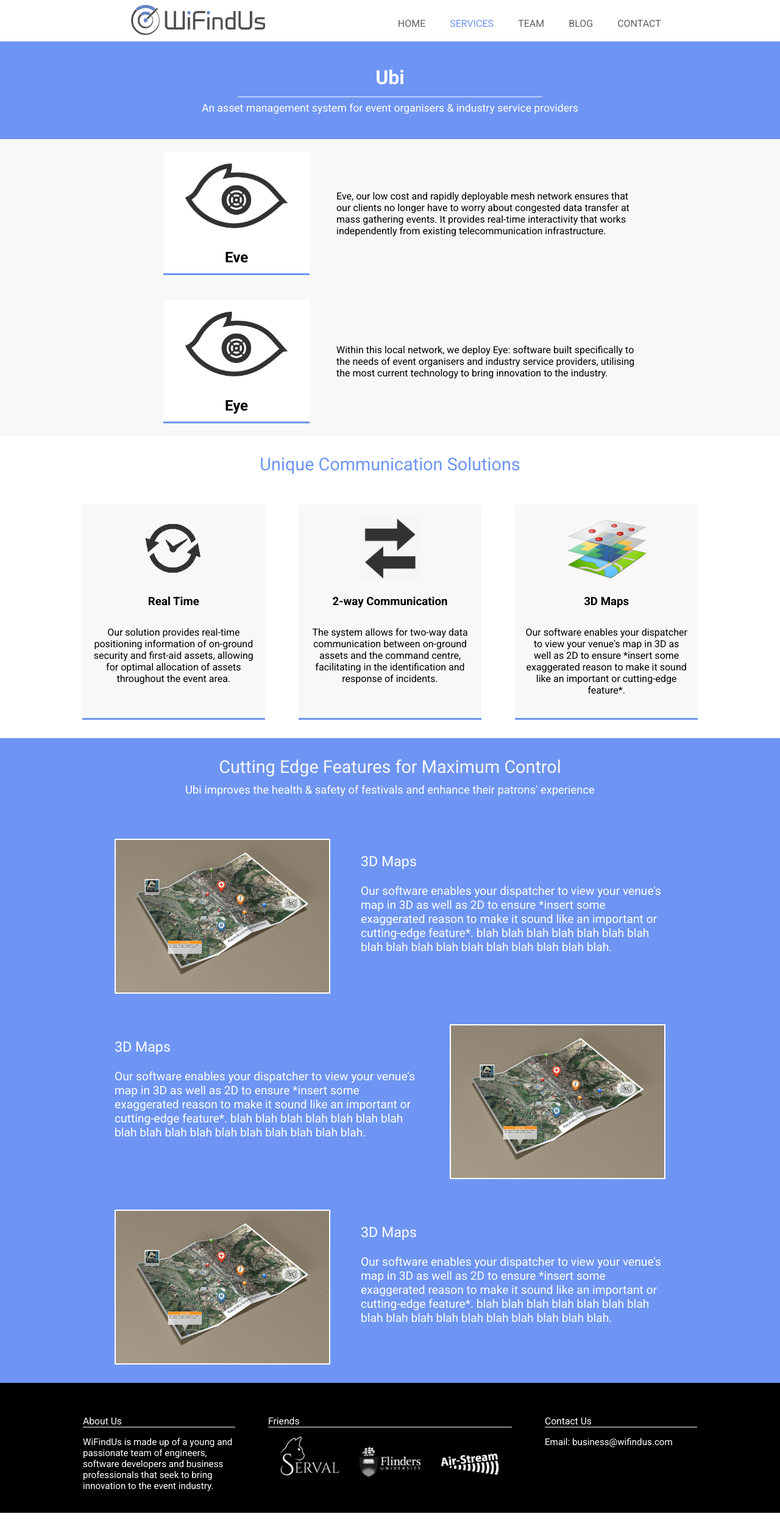
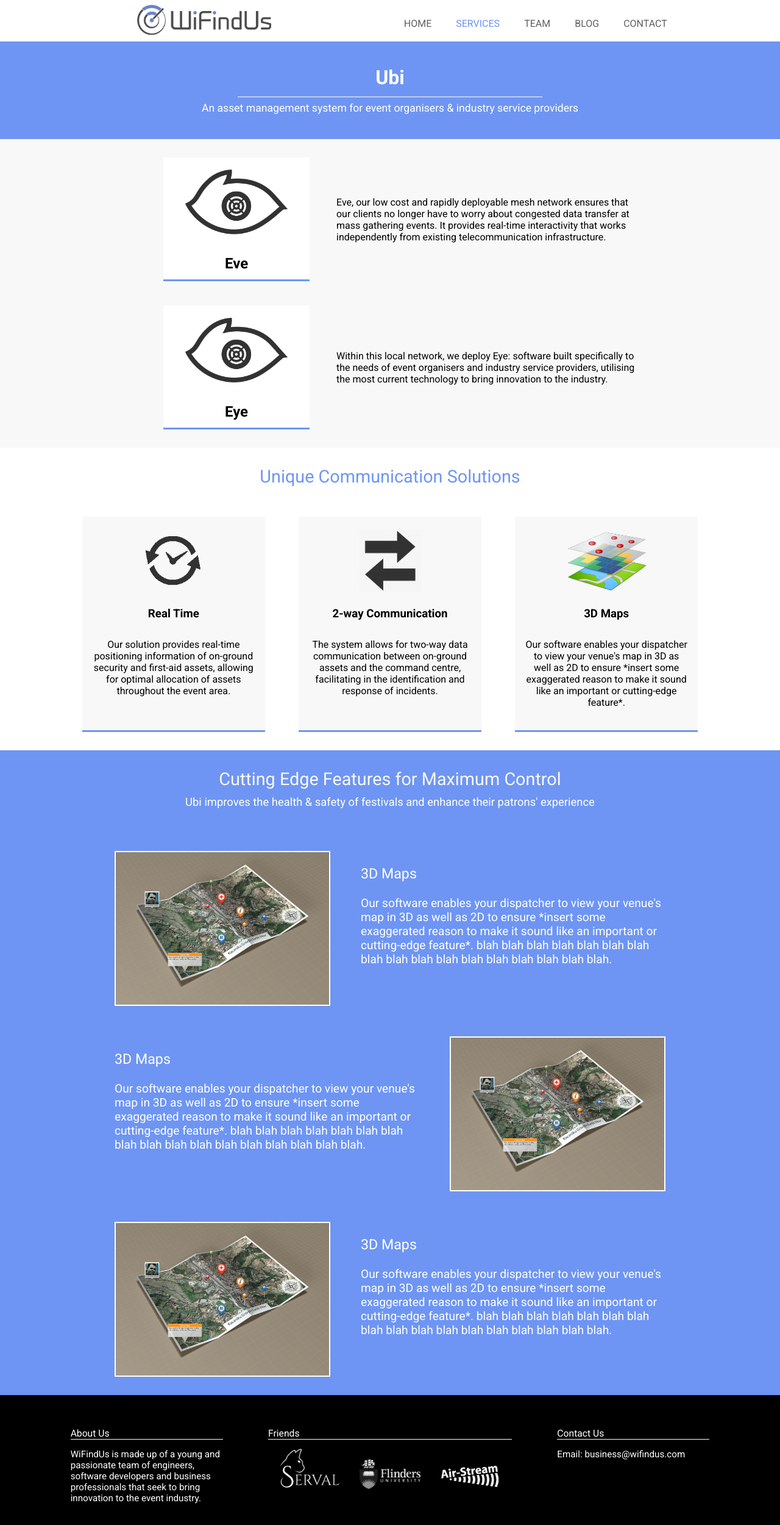
Before and after one commit to WiFindUs/wfu-website, a PHP site: page /services.html in a window 1280 px wide. Shown: the whole page at 61% size. Run offline with PHP 8.4, Linux system fonts and the light colour scheme.

Commit message:
css improvements (layout & maintainability)

```diff
--- a/600.css
+++ b/600.css
@@ -8,15 +8,15 @@
 		height: 60px;
 	}
 
-	#logo
-	{
-		margin-right: 60%;
-	}
-
 	#logo img
 	{
 		width: 200px;
 		height: auto;
+	}
+
+	#menu
+	{
+		margin-top: 10px;
 	}
 
 	/*====END OF HEADER====*/
@@ -35,22 +35,7 @@
 		width: 300px;
 		height: 350px;
 	}
-
-	.icon
-	{
-
-	}
-
-	.card h2
-	{
-
-
-	}
 	/*====END OF CARD====*/
-
-
-
-
 
 	/*====HORIZONTAL CARD LIST====*/
 	.horizontalCardList
@@ -61,22 +46,6 @@
 	.horizontalCardList .card
 	{
 		max-width: 300px;
-	}
-
-	.horizontalCardList h2
-	{
-
-	}
-
-	.horizontalCardList p
-	{
-
-
-	}
-
-	.horizontalCardList .icon
-	{
-
 	}
 
 	/*====END OF HORIZONTAL CARD LIST====*/
--- a/800.css
+++ b/800.css
@@ -10,6 +10,7 @@
 
 	#logo
 	{
+		float: none;
 		display: inline-block;
 		margin-right: 5%;
 	}
@@ -183,12 +184,6 @@
 		padding-top: 5px;
 	}
 
-	.verticalCardList .icon
-	{
-
-	}
-
-
 	.verticalCardList p
 	{
 		display: inline-block;
@@ -235,23 +230,6 @@
 		max-width: 300px;
 	}
 
-
-	.horizontalCardList h2
-	{
-
-
-	}
-
-	.horizontalCardList p
-	{
-
-	}
-
-	.horizontalCardList .icon
-	{
-
-	}
-
 	/*====END OF HORIZONTAL CARD LIST====*/
 
 
--- a/900.css
+++ b/900.css
@@ -49,17 +49,6 @@
 		width: 300px;
 		height: 350px;
 	}
-
-	.icon
-	{
-
-	}
-
-	.card h2
-	{
-
-
-	}
 	/*====END OF CARD====*/
 
 
@@ -86,16 +75,6 @@
 		height: auto;
 		/*margin-top: 20px;*/
 	}
-
-	.verticalCardList p
-	{
-
-	}
-
-	.verticalCardList .ListElem
-	{
-
-	}
 	/*====END OF VERTICAL CARD LIST====*/
 
 
@@ -118,21 +97,10 @@
 		min-width: 250px;
 	}
 
-	.horizontalCardList card h3
-	{
-
-	}
-
 	.horizontalCardList p
 	{
 		margin-top: 30px;
 	}
-
-	.horizontalCardList .icon
-	{
-
-	}
-
 	/*====END OF HORIZONTAL CARD LIST====*/
 
 	/*====FOOTER====*/
@@ -141,7 +109,7 @@
 		width: 27.77%;
 		vertical-align: top;
 		display: inline-block;
-		margin-right: 50px;
+		margin-right: 5.5%;
 		margin-top: 0;
 	}
 
--- a/friends.html
+++ b/friends.html
@@ -36,21 +36,21 @@
 
 
 		<div class="pageTitle">
-			<div class="container">
+			<div class="centreVertical">
 				<h1>FRIENDS</h1>
 				<p>blah blah blah</p>
 			</div>
 		</div>
 
 
-		<div class="verticalCardList">
+		<div class="container grey verticalCardList">
 
 			<div class="ListElem">
 				<img src="images/serval_logo_inverted.png"></img>
 				<p><strong>The Serval Project</strong> is a not-for-profit enterprise with the objective of connecting all people and bridging the digital divide through the creation of innovative technologies that have infrastructure-independence as their defining characteristic. </p>
 			</div>
 
-			<div class="ListElem alt">
+			<div class="ListElem white">
 				<img src="images/flinders_logo_colour.jpg"></img>
 				<p><strong>Flinders University</strong> is a leading public university in South Australia. The university has established a reputation as a leading research institution with a devotion to innovation.
 				<br/> <br/>
--- a/index.html
+++ b/index.html
@@ -64,13 +64,11 @@
 			</div>
 
 			<div id="selectorBtns"></div>
-
-
 		</div>
 
 
 
-		<div class="horizontalCardList">
+		<div class="container white horizontalCardList">
 			<h2>Current Work</h2>
 
 			<div class="card">
--- a/mobile.css
+++ b/mobile.css
@@ -19,13 +19,37 @@ body
 	outline:none;
 }
 
-.container
+.centreVertical
 {
 	top: 50%;
 	transform: translateY(-50%);
 	-ms-transform: translateY(-50%);
 	-webkit-transform: translateY(-50%);
 	position: relative;
+}
+
+.container
+{
+	width: 100%;
+	padding-top: 30px;
+	padding-bottom: 30px;
+	text-align: center;
+}
+
+.grey
+{
+	background-color: #f8f8f8;
+}
+
+.white
+{
+	background-color: #ffffff;
+}
+
+.blue
+{
+	background-color: #6e95f3;
+	color: #ffffff;
 }
 
 /*====HEADER====*/
@@ -38,24 +62,8 @@ body
 	#logo
 	{
 		display: inline-block;
-		margin-right: 30%;
-		border:none;
-		outline:none;
-	}
-
-	@media screen and (min-width: 350px)
-	{
-		#logo
-		{
-			margin-right: 40%;
-		}
-	}
-	@media screen and (min-width: 420px)
-	{
-		#logo
-		{
-			margin-right: 50%;
-		}
+		float: left;
+		margin-left: 20px;
 	}
 
 	#logo img
@@ -70,7 +78,9 @@ body
 		height: auto;
 		display: inline-block;
 		cursor: pointer;
-		padding-bottom: 5px;
+		float: right;
+		margin-right: 20px;
+		margin-top: 5px;
 	}
 
 	nav
@@ -267,12 +277,8 @@ body
 /*====VERTICAL CARD LIST====*/
 .verticalCardList
 {
-	width: 100%;
-	background-color: #f8f8f8;
-	text-align: center;
-	margin-bottom: 0;
+
 }
-
 
 .verticalCardList .card
 {
@@ -313,9 +319,14 @@ body
 	padding-bottom: 20px;
 }
 
-.verticalCardList .alt
+.ListElem:first-child
 {
-	background-color: #ffffff;
+	padding-top:0;
+}
+
+.ListElem:last-child
+{
+	padding-bottom:0;
 }
 
 .two_headers h2
@@ -341,6 +352,7 @@ body
 	padding-bottom: 2px;
 }
 
+/*use for when only an image is used rather than a card*/
 .ListElem > img
 {
 	display: inline-block;
@@ -351,7 +363,7 @@ body
 
 .verticalCardList .profile_picture
 {
-	min-height: 140px;
+	min-height: 142px;
 	margin-left: 50%;
 	transform: translateX(-50%);
 	-ms-transform: translateX(-50%);
@@ -364,12 +376,7 @@ body
 /*====HORIZONTAL CARD LIST====*/
 .horizontalCardList
 {
-	width: 100%;
-	background-color: #ffffff;
-	text-align: center;
-	padding-top: 30px;
-	padding-bottom: 30px;
-	/*height: 500px;*/
+
 }
 
 .horizontalCardList .card
@@ -391,7 +398,6 @@ body
 	margin-top: 0;
 	font-weight: normal;
 	font-size: 180%;
-	/*padding-top: 40px;*/
 }
 
 .horizontalCardList card h3
@@ -497,13 +503,8 @@ footer > a
 /*====Detailed Features====*/
 .detailedFeatures
 {
-	width: 100%;
-	background-color: #6e95f3;
 	/*background-image: url("images/pattern.png");
     background-repeat: repeat;*/
-	padding-top: 30px;
-	padding-bottom: 30px;
-	color: white;
 }
 
 .detailedFeatures h2
--- a/services.html
+++ b/services.html
@@ -36,13 +36,13 @@
 
 
 		<div class="pageTitle">
-			<div class="container">
+			<div class="centreVertical">
 				<h1>Ubi</h1>
 				<p>An asset management system for event organisers & industry service providers</p>
 			</div>
 		</div>
 
-		<div class="verticalCardList">
+		<div class="container grey verticalCardList">
 
 			<div class="ListElem">
 				<div class="card">
@@ -67,7 +67,7 @@
 
 
 
-		<div class="horizontalCardList">
+		<div class="container white horizontalCardList">
 
 
 			<h2>Unique Communication Solutions</h2>
@@ -92,7 +92,7 @@
 		</div>
 
 
-		<div class="detailedFeatures">
+		<div class="container blue detailedFeatures">
 
 			<h2>Cutting Edge Features for Maximum Control</h2>
 			<p class="subHeader">Ubi improves the health &
```
Also changed, not shown: team.html (+5 -5 lines).
